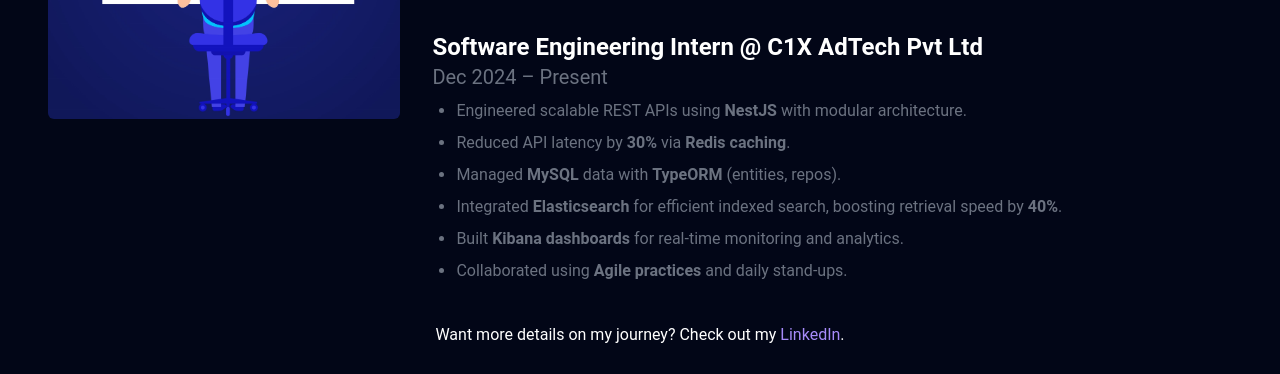
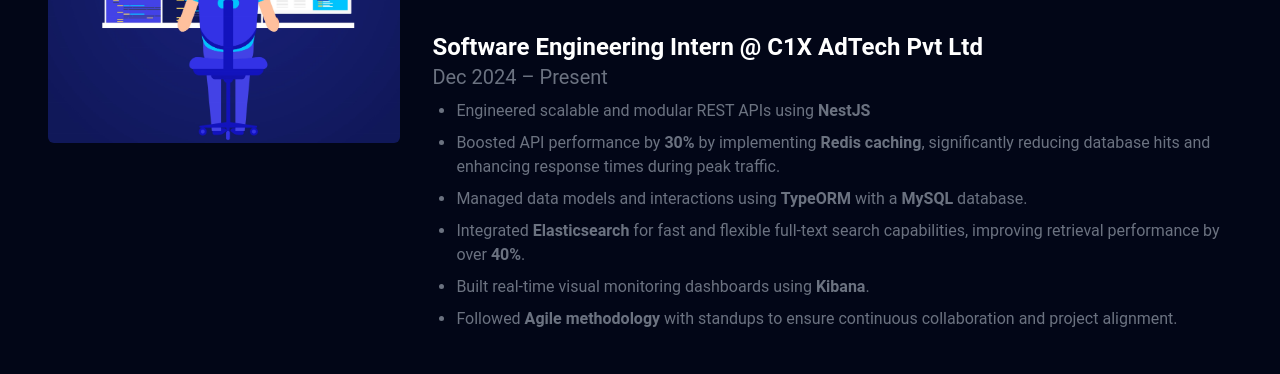
Before and after one commit to SurendharSSenthil/surendhar-portfolio, a SvelteKit app: page / in a window 1280 px wide. Shown: the part 3800-4174 px from the top of the page. Built offline with nearby package versions, Linux system fonts and the light colour scheme; some icons are missing.

Commit message:
experience section updated

```diff
--- a/src/components/Main.svelte
+++ b/src/components/Main.svelte
@@ -435,28 +435,30 @@
         </p>
         <ul class="poppins text-gray-500 list-disc pl-6 mt-2 space-y-2">
           <li>
-            Engineered scalable REST APIs using <strong>NestJS</strong> with modular architecture.
+            Engineered scalable and modular REST APIs using <strong>NestJS</strong>
           </li>
           <li>
-            Reduced API latency by <strong>30%</strong> via <strong>Redis caching</strong>.
+            Boosted API performance by <strong>30%</strong> by implementing <strong>Redis caching</strong>, significantly reducing database hits and enhancing response times during peak traffic.
           </li>
           <li>
-            Managed <strong>MySQL</strong> data with <strong>TypeORM</strong> (entities, repos).
+            Managed data models and interactions using <strong>TypeORM</strong> with a <strong>MySQL</strong> database.
           </li>
           <li>
-            Integrated <strong>Elasticsearch</strong> for efficient indexed search, boosting retrieval speed by <strong>40%</strong>.
+            Integrated <strong>Elasticsearch</strong> for fast and flexible full-text search capabilities, improving retrieval performance by over <strong>40%</strong>.
           </li>
           <li>
-            Built <strong>Kibana dashboards</strong> for real-time monitoring and analytics.
+            Built real-time visual monitoring dashboards using <strong>Kibana</strong>.
           </li>
           <li>
-            Collaborated using <strong>Agile practices</strong> and daily stand-ups.
+            Followed <strong>Agile methodology</strong> with standups to ensure
+            continuous collaboration and project alignment.
           </li>
         </ul>
         <div
           class="absolute bottom-[-1] left-0 w-full h-1 bg-purple-500 transform scale-x-0 origin-left transition-transform duration-300 group-hover:scale-x-100 mt-4"
         ></div>
       </li>
+
     </ul>
   </div>
 </div>
```
